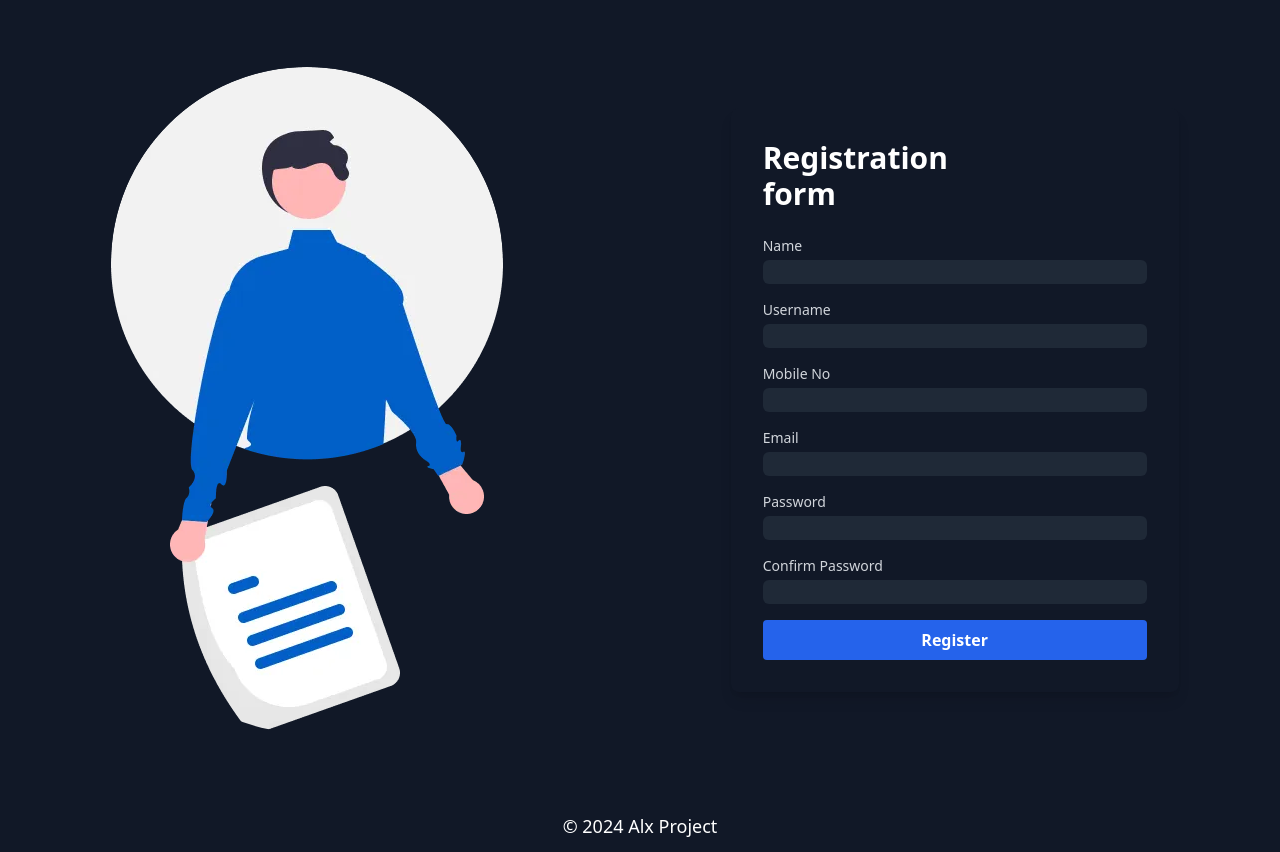
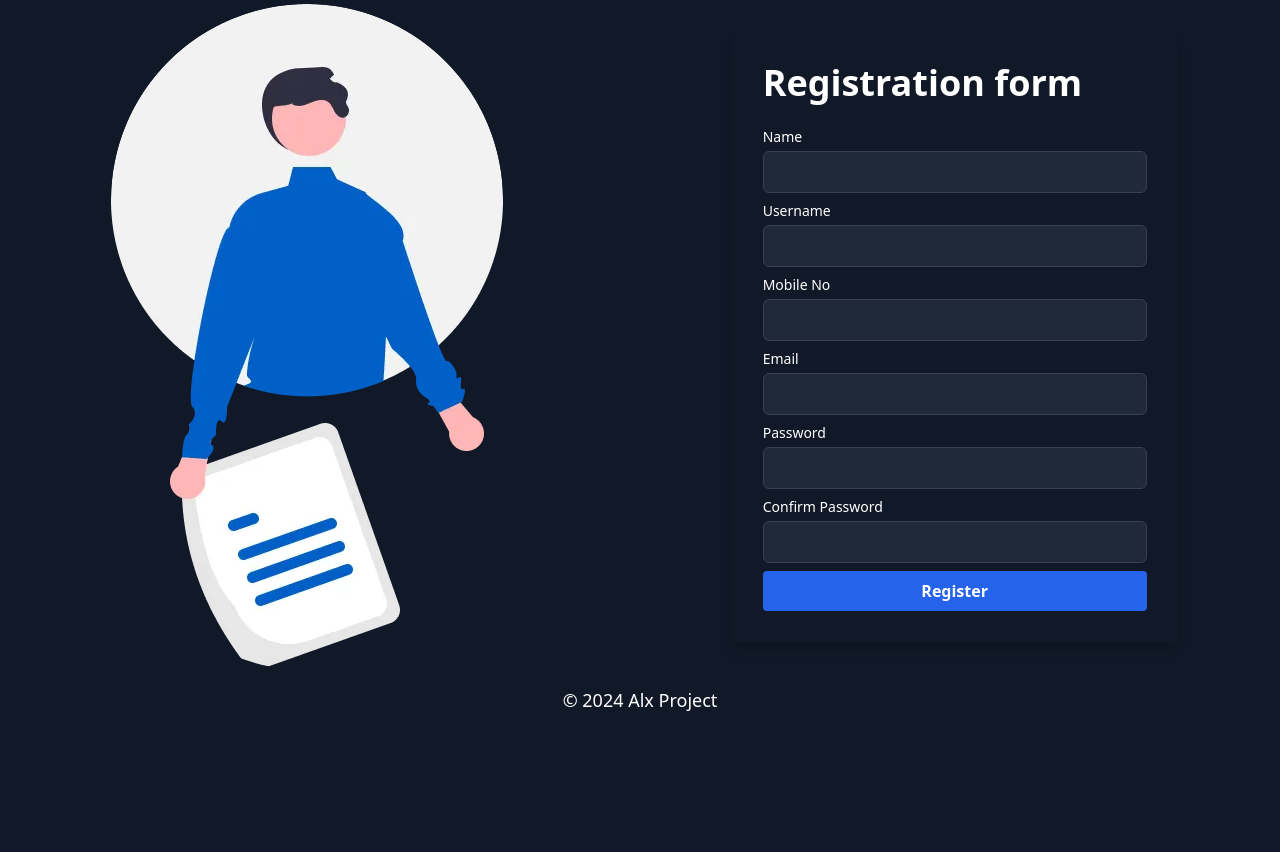
Before and after one commit to 010binary/Alx-Portfoilo-Project, a Django app: page /register/ in a window 1280 px wide. Shown: the part 76-928 px from the top of the page. After the commit the page ends 787 px from the top, so only its background shows below. Run offline with Django 5.2, Linux system fonts and the light colour scheme; some libraries are stand-ins or nearby versions.

Commit message:
added the basic

```diff
--- a/project/main/urls.py
+++ b/project/main/urls.py
@@ -1,7 +1,8 @@
 from django.urls import path
-from .views import index, register
+from .views import index, register, login
 
 urlpatterns = [
     path('', index, name='index'),
     path('register/', register, name='register'),
+    path('login/', login, name='login'),
 ]
--- a/project/main/views.py
+++ b/project/main/views.py
@@ -2,8 +2,14 @@ from django.shortcuts import render
 
 # Create your views here.
 
+
 def index(request):
     return render(request, 'index.html')
 
+
 def register(request):
     return render(request, 'registration.html')
+
+
+def login(request):
+    return render(request, 'login.html')
--- a/project/templates/base.html
+++ b/project/templates/base.html
@@ -14,7 +14,7 @@
 <body class="bg-gray-900">
     <main class="max-w-screen-2xl mx-auto">
 
-        <nav class="bg-gray-900 sticky top-0 p-6 text-white">
+        <nav class="bg-gray-900  p-6 text-white">
             <div class="container mx-auto flex items-center px-4 justify-between">
                 <!-- Logo on the left -->
                 <a class="text-xl font-bold flex items-center" href="#">
@@ -40,14 +40,14 @@
                     <a class="hidden text-white hover:text-gray-300" href="#">Vote</a>
                 </div>
 
-                <!-- Mobile navbar (not dropdown) -->
+                <!-- Mobile navbar -->
                 <div class="lg:hidden text-lg hidden bg-gray-900 w-full absolute top-12 left-0" id="mobileMenu">
                     <div class="flex flex-col items-start py-3 space-y-2 text-white">
-                        <a href="#" class="block px-4 py-2 w-full hover:bg-blue-700">Home</a>
-                        <a href="#" class="block px-4 py-2 w-full hover:bg-blue-700">About</a>
-                        <a href="#" class="block px-4 py-2 w-full hover:bg-blue-700">Contact</a>
-                        <a href="#" class="block px-4 py-2 w-full hover:bg-blue-700">Login</a>
-                        <a href="#" class="block px-4 py-2 w-full hover:bg-blue-700">Vote</a>
+                        <a href="#" class="block px-6 py-2 w-full hover:bg-blue-700">Home</a>
+                        <a href="#" class="block px-6 py-2 w-full hover:bg-blue-700">About</a>
+                        <a href="#" class="block px-6 py-2 w-full hover:bg-blue-700">Contact</a>
+                        <a href="#" class="block px-6 py-2 w-full hover:bg-blue-700">Login</a>
+                        <a href="#" class="block px-6 py-2 w-full hover:bg-blue-700">Vote</a>
                     </div>
                 </div>
             </div>
--- a/project/templates/registration.html
+++ b/project/templates/registration.html
@@ -1,58 +1,60 @@
 {% extends 'base.html' %}
-
 {% block title %}Registration Form{% endblock %}
 {% block body %}
-<div class="bg-gray-900 flex flex-col-reverse md:flex-row items-center md:items-center md:justify-around min-h-screen">
+<div class="bg-gray-900 flex flex-col-reverse md:flex-row items-center md:items-center md:justify-around ">
     <div class="w-1/3 flex items-center justify-center">
-        <div class="bg-gray-900  p-1 mr-4 w-auto h-auto flex items-center justify-center">
+        <div class="bg-gray-900 p-1 mr-4 w-auto h-1/2 flex items-center justify-center">
             {% load static %}
             <img src="{% static 'images/registrations.webp' %}" alt="User avatar"
                 class="w-full h-full object-cover rounded-full">
-
         </div>
     </div>
     <div class="bg-gray-900 p-8 rounded-lg shadow-lg max-w-md w-full">
-
         <div class="flex mb-6">
-
-            <div class="w-2/3 flex items-center">
-                <h2 class="text-3xl font-bold text-white">Registration form</h2>
+            <div class="w-full">
+                <h2 class="text-3xl md:text-4xl font-bold text-white">Registration form</h2>
             </div>
         </div>
-        <form id="registrationForm" class="space-y-4">
+        <form id="registrationForm" class="space-y-2">
             <div>
-                <label for="name" class="block text-sm font-medium text-gray-300">Name</label>
+                <label for="name" class="block text-sm font-medium text-white">Name</label>
                 <input type="text" id="name" name="name"
-                    class="mt-1 block w-full rounded-md bg-gray-800 border-gray-700 text-white" required>
+                    class="mt-1 block w-full rounded-md bg-gray-800 border border-gray-700 text-white px-3 py-2 focus:outline-none focus:ring-2 focus:ring-blue-500"
+                    required>
             </div>
             <div>
-                <label for="username" class="block text-sm font-medium text-gray-300">Username</label>
+                <label for="username" class="block text-sm font-medium text-white">Username</label>
                 <input type="text" id="username" name="username"
-                    class="mt-1 block w-full rounded-md bg-gray-800 border-gray-700 text-white" required>
+                    class="mt-1 block w-full rounded-md bg-gray-800 border border-gray-700 text-white px-3 py-2 focus:outline-none focus:ring-2 focus:ring-blue-500"
+                    required>
             </div>
             <div>
-                <label for="mobile" class="block text-sm font-medium text-gray-300">Mobile No</label>
+                <label for="mobile" class="block text-sm font-medium text-white">Mobile No</label>
                 <input type="tel" id="mobile" name="mobile"
-                    class="mt-1 block w-full rounded-md bg-gray-800 border-gray-700 text-white" required>
+                    class="mt-1 block w-full rounded-md bg-gray-800 border border-gray-700 text-white px-3 py-2 focus:outline-none focus:ring-2 focus:ring-blue-500"
+                    required>
             </div>
             <div>
-                <label for="email" class="block text-sm font-medium text-gray-300">Email</label>
+                <label for="email" class="block text-sm font-medium text-white">Email</label>
                 <input type="email" id="email" name="email"
-                    class="mt-1 block w-full rounded-md bg-gray-800 border-gray-700 text-white" required>
+                    class="mt-1 block w-full rounded-md bg-gray-800 border border-gray-700 text-white px-3 py-2 focus:outline-none focus:ring-2 focus:ring-blue-500"
+                    required>
             </div>
             <div>
-                <label for="password" class="block text-sm font-medium text-gray-300">Password</label>
+                <label for="password" class="block text-sm font-medium text-white">Password</label>
                 <input type="password" id="password" name="password"
-                    class="mt-1 block w-full rounded-md bg-gray-800 border-gray-700 text-white" required>
+                    class="mt-1 block w-full rounded-md bg-gray-800 border border-gray-700 text-white px-3 py-2 focus:outline-none focus:ring-2 focus:ring-blue-500"
+                    required>
             </div>
             <div>
-                <label for="confirmPassword" class="block text-sm font-medium text-gray-300">Confirm Password</label>
+                <label for="confirmPassword" class="block text-sm font-medium text-white">Confirm Password</label>
                 <input type="password" id="confirmPassword" name="confirmPassword"
-                    class="mt-1 block w-full rounded-md bg-gray-800 border-gray-700 text-white" required>
+                    class="mt-1 block w-full rounded-md bg-gray-800 border border-gray-700 text-white px-3 py-2 focus:outline-none focus:ring-2 focus:ring-blue-500"
+                    required>
             </div>
             <div>
                 <button type="submit"
-                    class="w-full bg-blue-600 hover:bg-blue-700 text-white font-bold py-2 px-4 rounded">
+                    class="w-full bg-blue-600 hover:bg-blue-700 text-white font-bold py-2 px-4 rounded transition duration-300 ease-in-out">
                     Register
                 </button>
             </div>
@@ -62,15 +64,12 @@
 <script>
     document.getElementById('registrationForm').addEventListener('submit', function (e) {
         e.preventDefault();
-
         const password = document.getElementById('password').value;
         const confirmPassword = document.getElementById('confirmPassword').value;
-
         if (password !== confirmPassword) {
             alert("Passwords do not match!");
             return;
         }
-
         // Here you would typically send the form data to a server
         console.log("Form submitted successfully");
         alert("Registration successful!");
```
Also changed, not shown: project/templates/index.html (+24 -7 lines), project/templates/login.html (added, +54 -0 lines), project/static/images/login.webp (added).
